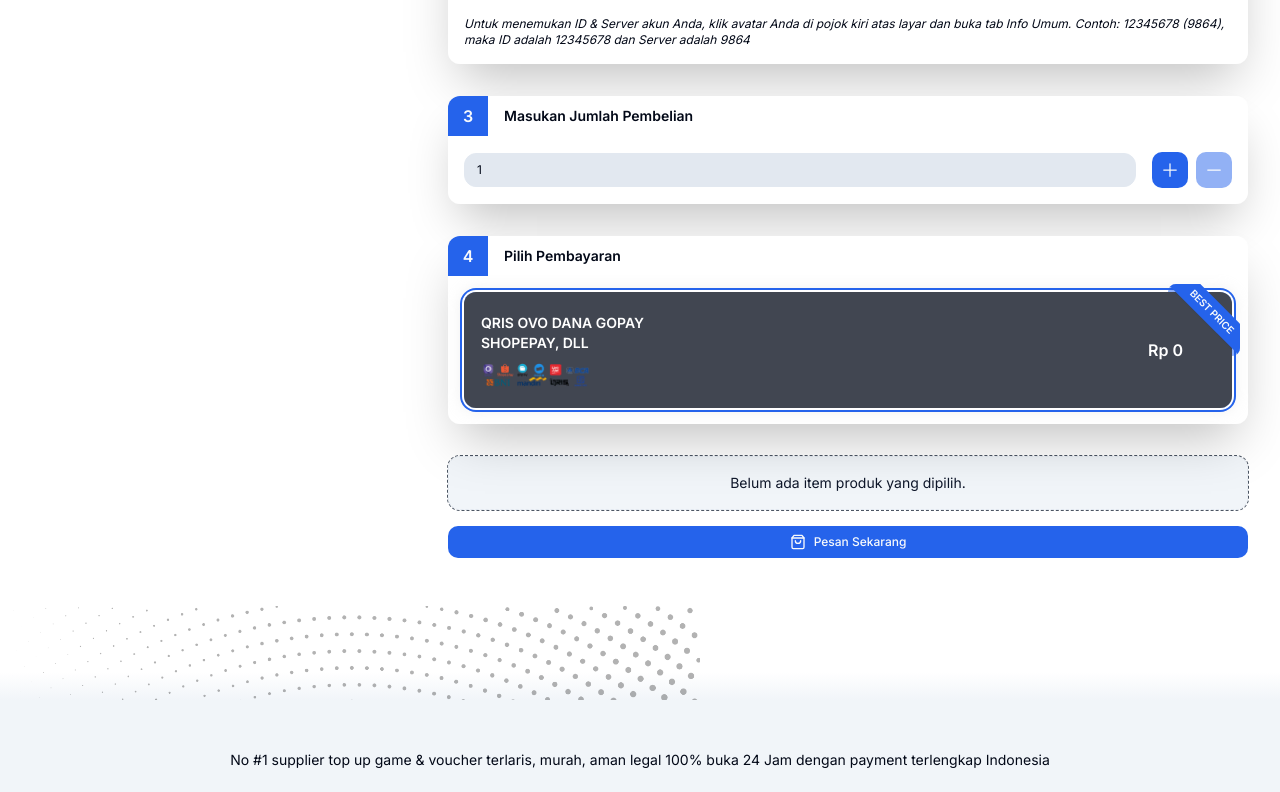
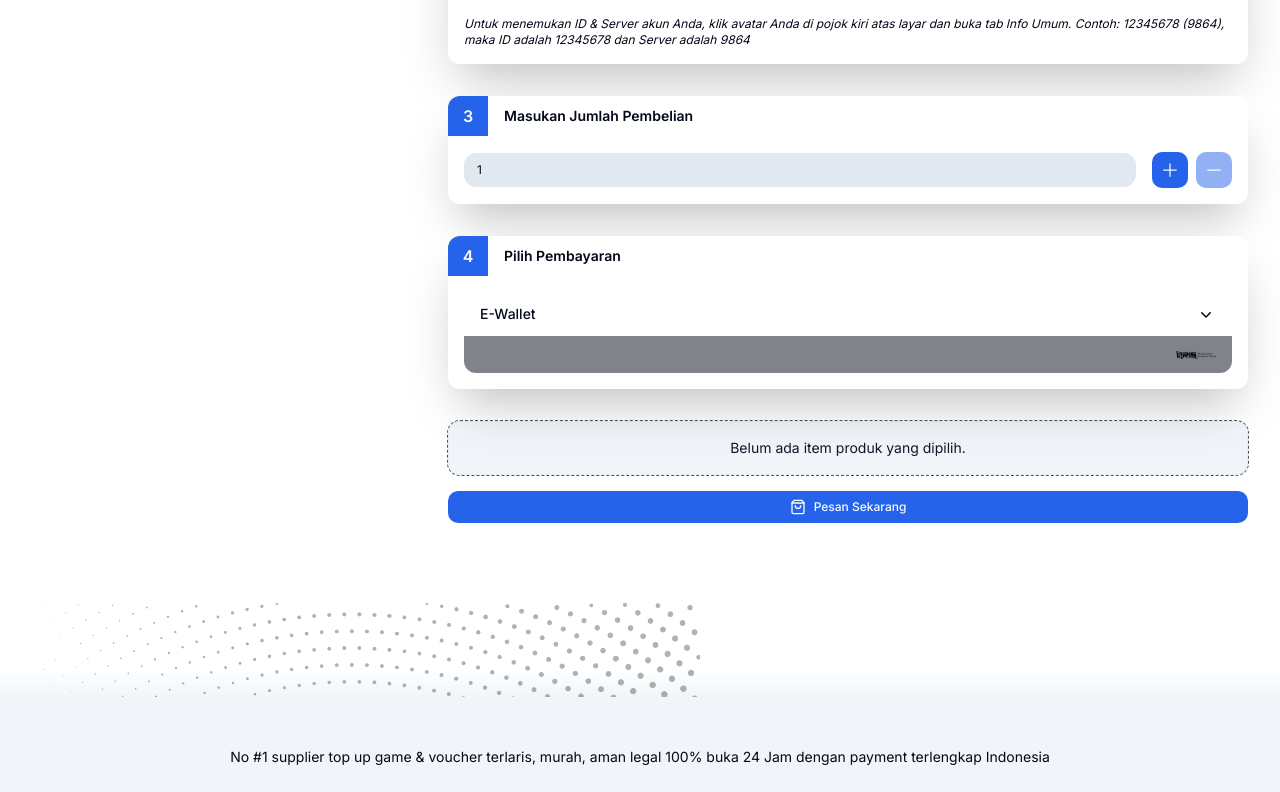
Before and after one commit to putraaaaaaaaaaaa/Nextweb, a Next.js app: page /id/mobile-legends in a window 1280 px wide. Shown: the part 1049-1841 px from the top of the page. Built offline with nearby package versions, Linux system fonts and the light colour scheme.

Commit message:
Fix payemnt section

```diff
--- a/app/id/[slug]/page.tsx
+++ b/app/id/[slug]/page.tsx
@@ -24,6 +24,7 @@
 import Foot from "@/components/foot";
 import Tag from "@/components/order/tag";
 import Deskripsi from "@/components/order/deskripsi";
+import Pay from "@/components/order/pay";
 import { formatIDR } from "@/lib/formatIDR";
 import { toast } from "react-hot-toast";
 import { productCategories } from "@/data/denom";
@@ -46,6 +47,10 @@
 }
 
 const ProductContext = React.createContext<ProductContextType | null>(null);
+const special = [
+  { name: "QRIS", admin: "0.7", image: "/IMG_1051.webp" },
+  { name: "Go-Pay", admin: "2", image: "/IMG_1052.webp" },
+];
 const Page: React.FC = () => {
   const [selected, setSelected] = useState<null | {
     name: string;
@@ -61,14 +66,11 @@
   const [server, setServer] = useState("");
   const [quantity, setQuantity] = useState(1);
   const [totalPrice, setTotalPrice] = useState(0);
-  const plans = [
-    {
-      name: "QRIS OVO DANA GOPAY SHOPEPAY, DLL",
-      image: "/IMG_1566.webp",
-      kode: "QRIS",
-    },
-  ];
-  const [pay, setPay] = useState(plans[0])
+  const [pay, setPay] = useState<null | {
+    name: string;
+    admin: string;
+    image?: string;
+  }>(null);
 
   const incrementQuantity = () => {
     const newQuantity = quantity + 1;
@@ -384,47 +386,94 @@
             </div>
             <div className="p-4">
               <dl className="flex w-full flex-col space-y-4">
-                <RadioGroup value={pay} onChange={setPay} aria-label="Payment">
-                  <div className="flex flex-col gap-4" role="none">
-                    {plans.map((plan) => (
+                <div
+                  className="flex w-full transform flex-col justify-between rounded-xl bg-background/50 text-left text-sm font-medium duration-300 focus:outline-none"
+                  data-headlessui-state
+                >
+                  <Disclosure>
+                    {({ open }) => (
+                      <>
+                        <div>
+                          <DisclosureButton className="w-full rounded-t-xl bg-card text-card-foreground disabled:opacity-75">
+                            <div className="flex w-full items-center justify-between px-4 py-2">
+                              <span className="transform text-sm/6 font-medium leading-7 duration-300">
+                                E-Wallet
+                              </span>
+                              <span className="ml-6 flex h-7 items-center">
+                                <ChevronDownIcon
+                                  className={clsx("w-5", open && "rotate-180")}
+                                />
+                              </span>
+                            </div>
+                          </DisclosureButton>
+                          <div className="overflow-hidden">
+                            <DisclosurePanel className="px-4 pb-4 pt-2 text-sm">
+                              <RadioGroup value={pay} onChange={setPay}>
+                                <div
+                                  className="grid grid-cols-2 gap-4 pt-2 sm:grid-cols-3 md:grid-cols-2 xl:grid-cols-3"
+                                  role="none"
+                                >
+                                  {special.map((plan) => (
                                     <Radio
                                       as="div"
-                        key={plan.kode}
+                                      key={plan.name}
                                       value={plan}
-                        className={`relative flex cursor-pointer rounded-xl border border-transparent bg-foreground/75 p-2.5 text-background shadow-sm outline-none md:p-4 bg-order-variant-background  text-order-variant-foreground ${
+                                      className={`relative ${
                                         plan === pay
-                            ? "ring-2 neko-shadow ring-offset-card ring-offset-2 ring-primary"
-                            : ""
+                                          ? "flex cursor-pointer rounded-xl border border-transparent p-2.5 shadow-sm outline-none md:p-3 bj-shadow bg-foreground ring-2 ring-primary ring-offset-2 ring-offset-foreground/75"
+                                          : "flex cursor-pointer rounded-xl border border-transparent bg-foreground/75 p-2.5 shadow-sm outline-none md:p-3"
                                       }`}
                                     >
-                        <div className="flex w-full flex-col items-start justify-between py-1 md:flex-row md:items-center">
+                                      <span className="flex w-full">
+                                        <span className="flex w-full flex-col justify-between">
                                           <div>
-                            <span className="block pb-2.5 text-xs font-semibold sm:text-sm">
-                              {plan.name}
-                            </span>
                                             <img
+                                              alt="Logo"
                                               src={plan.image}
-                              alt={plan.name}
-                              className="max-h-6"
+                                              className="max-h-5"
                                             />
                                           </div>
-                          <div className="mt-3 w-full md:mt-0">
-                            <div className="relative mr-8 text-sm font-semibold sm:text-base w-full rounded-md border border-dashed py-1 text-center md:w-auto md:border-none md:text-right">
-                              {formatIDR(totalPrice)}
+                                          <div className="flex w-full items-center justify-between">
+                                            <div className="mt-2 w-full">
+                                              <div className="mt-1.5 flex items-center gap-2">
+                                                <div className="relative z-30 text-xs font-semibold leading-4 text-background">
+                                                  {totalPrice &&
+                                                    formatIDR(totalPrice)}
                                                 </div>
                                               </div>
-                          <div className="w-[4.5rem] absolute aspect-square -top-[9px] -right-[9px] overflow-hidden rounded-sm">
-                            <div className="absolute top-0 left-0 bg-primary/50 h-2 w-2"></div>
-                            <div className="absolute bottom-0 right-0 bg-primary/50 h-2 w-2"></div>
-                            <div className="absolute w-square-diagonal py-1 text-center text-xxs font-semibold uppercase bottom-0 right-0 rotate-45 origin-bottom-right shadow-sm bg-primary text-primary-foreground">
-                              Best Price
+                                              <div className="mt-0.5 h-px w-full bg-border"></div>
+                                              <div>
+                                                <span className="block text-xxs italic text-background">
+                                                  Biaya Layanan +{plan.admin}%
+                                                </span>
                                               </div>
                                             </div>
                                           </div>
+                                        </span>
+                                      </span>
                                     </Radio>
                                   ))}
                                 </div>
                               </RadioGroup>
+                            </DisclosurePanel>
+                            <div className="w-full rounded-b-xl bg-foreground/50 px-4 py-3">
+                              <div className="flex justify-end gap-x-2">
+                                <div className="relative aspect-[6/2] w-10">
+                                  <Image
+                                    alt="Logo"
+                                    className="object-scale-down"
+                                    src="/IMG_1051.webp"
+                                    fill
+                                  />
+                                </div>
+                              </div>
+                            </div>
+                          </div>
+                        </div>
+                      </>
+                    )}
+                  </Disclosure>
+                </div>
               </dl>
             </div>
           </section>
@@ -450,7 +499,12 @@
                         {formatIDR(totalPrice)}
                       </span>
                       <span>-</span>
+                      {pay ? (
               <span>{pay.name}</span>
+                      ) : (
+              <span></span>
+                      )}
+
                     </div>
                     <div className="text-xxs italic text-muted-foreground">
                       ** Waktu proses instan
@@ -554,8 +608,8 @@
                                   </div>
                                   <div>Product</div>
                                   <div className="col-span-2">: {game}</div>
-                                  <div>Payment</div>
-                                  <div className="col-span-2">: {pay.name}</div>
+
+
                                 </div>
                               </div>
                             </div>
@@ -610,6 +664,107 @@
               </button>
             </div>
           )}
+          { selected && pay ? (
+      <Transition appear show={isOpen}>
+        <Dialog
+          open={isOpen}
+          onClose={() => setIsOpen(false)}
+          className="relative z-50 font-sans"
+        >
+          <div className="fixed inset-0 z-10 overflow-y-auto">
+            <div className="flex min-h-full items-end justify-center p-4 text-center sm:items-center sm:p-0">
+              <Transition.Child
+                enter="backdrop-blur-sm opacity-100"
+                enterFrom="backdrop-blur-0 opacity-0"
+                enterTo="backdrop-blur-sm opacity-100"
+                leave="backdrop-blur-sm opacity-100"
+                leaveFrom="backdrop-blur-sm opacity-100"
+                leaveTo="backdrop-blur-0 opacity-0"
+              >
+                <div className="fixed inset-0 bg-background/25" />
+              </Transition.Child>
+              <TransitionChild
+                enter="ease-out duration-300"
+                enterFrom="opacity-0 translate-y-4 sm:translate-y-0 sm:scale-95"
+                enterTo="opacity-100 translate-y-0 sm:scale-100"
+                leave="ease-in duration-200"
+                leaveFrom="opacity-100 translate-y-0 sm:scale-100"
+                leaveTo="opacity-0 translate-y-4 sm:translate-y-0 sm:scale-95"
+              >
+                <DialogPanel
+                  className="relative transform overflow-hidden rounded-lg bg-background px-4 pb-4 pt-5 text-left text-foreground shadow-xl transition-all sm:my-8 sm:w-full sm:max-w-lg sm:p-6 opacity-100 translate-y-0 sm:scale-100
+              "
+                >
+                  <div>
+                    <div className="mx-auto flex h-12 w-12 items-center justify-center rounded-full bg-success/50">
+                      <svg
+                        xmlns="http://www.w3.org/2000/svg"
+                        fill="none"
+                        viewBox="0 0 24 24"
+                        strokeWidth="1.5"
+                        stroke="currentColor"
+                        aria-hidden="true"
+                        className="h-6 w-6 text-success"
+                      >
+                        <path
+                          strokeLinecap="round"
+                          strokeLinejoin="round"
+                          d="M4.5 12.75l6 6 9-13.5"
+                        />
+                      </svg>
+                    </div>
+                    <div className="mt-3 text-center text-sm sm:mt-5">
+                      <DialogTitle className="text-lg font-semibold leading-6 text-foreground">
+                        Buat Pesanan
+                      </DialogTitle>
+                      <Description className="pt-1">
+                        Pastikan data akun Anda dan produk yang Anda
+                        pilih valid dan sesuai.
+                      </Description>
+                      <div className="mt-2">
+                        <div className="my-4 grid grid-cols-3 gap-3 rounded-md bg-secondary/50 p-4 text-left text-sm text-secondary-foreground">
+                          <div>Username</div>
+                          <div className="col-span-2">: {username}</div>
+                          <div>ID</div>
+                          <div className="col-span-2">: {id}</div>
+                          <div>Server</div>
+                          <div className="col-span-2">: {server}</div>
+                          <div>Item</div>
+                          <div className="col-span-2">
+                            : {selected.name}
+                          </div>
+                          <div>Price</div>
+                          <div className="col-span-2">
+                            : {formatIDR(totalPrice)}
+                          </div>
+                          <div>Product</div>
+                          <div className="col-span-2">: {game}</div>
+                          <div>Payment</div>
+                          <div className="col-span-2">: {pay.name}</div>
+                        </div>
+                      </div>
+                    </div>
+                  </div>
+                  <div className="mt-5 flex flex-col gap-2 sm:mt-6 sm:grid sm:grid-flow-row-dense sm:grid-cols-2 sm:gap-3">
+                    <button className="inline-flex items-center justify-center whitespace-nowrap text-xs font-medium ring-offset-background transition-colors focus-visible:outline-none focus-visible:ring-2 focus-visible:ring-ring focus-visible:ring-offset-2 disabled:pointer-events-none disabled:opacity-50 bg-primary text-primary-foreground hover:bg-primary/90 h-8 rounded-md px-3 w-full">
+                      Pesan Sekarang!
+                    </button>
+                    <button
+                      className="inline-flex items-center justify-center whitespace-nowrap text-xs font-medium ring-offset-background transition-colors focus-visible:outline-none focus-visible:ring-2 focus-visible:ring-ring focus-visible:ring-offset-2 disabled:pointer-events-none disabled:opacity-50 border border-transparent bg-secondary text-secondary-foreground hover:bg-secondary/80 h-8 rounded-md px-3 w-full"
+                      onClick={() => setIsOpen(false)}
+                    >
+                      Batalkan
+                    </button>
+                  </div>
+                </DialogPanel>
+              </TransitionChild>
+            </div>
+          </div>
+        </Dialog>
+      </Transition>
+          ):(
+      <span></span>
+          )}
         </form>
       </div>
       <Foot />
```
Also changed, not shown: 1 other file (tests, documents, lock files or other folders). Lines whose indentation alone changed are shown as unchanged.
